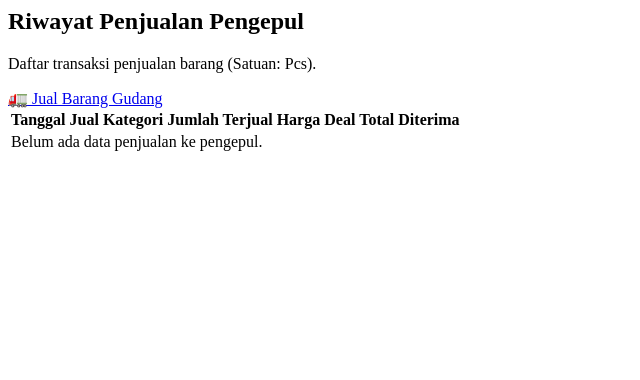
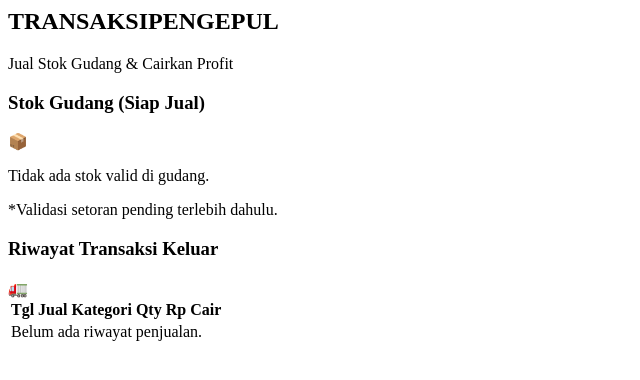
Before and after one commit to wrhasyim/bst, a PHP site: page /bst/views/admin/penjualan/index.php in a window 1280 px wide. Shown: the top 380 px of the page, without its empty margins (0-640 px from the left). Run offline with PHP 8.4, Linux system fonts and the light colour scheme; some libraries are stand-ins or nearby versions.

Commit message:
feat: Refactor PenjualanController for improved stock and sales processing; enhance edit_pending view for better user experience

```diff
--- a/views/admin/penjualan/index.php
+++ b/views/admin/penjualan/index.php
@@ -1,52 +1,89 @@
-<div class="max-w-6xl mx-auto">
-    <div class="flex flex-col sm:flex-row justify-between items-center mb-6">
+<div class="max-w-7xl mx-auto space-y-8 pb-10">
+
+    <div class="flex items-center justify-between">
         <div>
-            <h2 class="text-xl font-bold text-gray-800">Riwayat Penjualan Pengepul</h2>
-            <p class="text-xs text-gray-500 mt-0.5">Daftar transaksi penjualan barang (Satuan: Pcs).</p>
+            <h2 class="text-3xl font-black text-slate-800 italic uppercase tracking-tight">TRANSAKSI<span class="text-emerald-500">PENGEPUL</span></h2>
+            <p class="text-[10px] font-bold text-slate-400 uppercase tracking-[0.3em] mt-1">Jual Stok Gudang & Cairkan Profit</p>
         </div>
-        <a href="<?= BASE_URL ?>/penjualan/create" class="mt-4 sm:mt-0 inline-flex items-center px-4 py-2 bg-slate-800 hover:bg-black text-white text-sm font-bold rounded-xl shadow-sm transition-all">
-            <span class="mr-2">🚛</span> Jual Barang Gudang
-        </a>
     </div>
 
     <?php if (isset($_SESSION['success'])): ?>
-        <div class="bg-emerald-50 border-l-4 border-emerald-500 p-3 rounded-r-lg shadow-sm mb-4 text-xs text-emerald-800 font-medium">
-            <?= $_SESSION['success']; unset($_SESSION['success']); ?>
+        <div class="p-4 bg-emerald-50 border-l-4 border-emerald-500 text-emerald-800 text-xs font-bold shadow-sm flex items-center animate-pulse">
+            <span class="mr-2 text-lg">💰</span> <?= $_SESSION['success']; unset($_SESSION['success']); ?>
+        </div>
+    <?php endif; ?>
+    <?php if (isset($_SESSION['error'])): ?>
+        <div class="p-4 bg-red-50 border-l-4 border-red-500 text-red-800 text-xs font-bold shadow-sm flex items-center">
+            <span class="mr-2 text-lg">⚠️</span> <?= $_SESSION['error']; unset($_SESSION['error']); ?>
         </div>
     <?php endif; ?>
 
-    <div class="bg-white rounded-xl shadow-sm border border-gray-200 overflow-hidden">
+    <div class="grid grid-cols-1 lg:grid-cols-2 gap-8">
+
+        <div class="space-y-6">
+            <div class="bg-white rounded-[3rem] border border-slate-200 shadow-sm overflow-hidden h-full">
+                <div class="p-8 border-b border-slate-50 bg-slate-50/50 flex justify-between items-center">
+                    <h3 class="font-black text-slate-800 text-xs uppercase tracking-widest italic underline">Stok Gudang (Siap Jual)</h3>
+                    <span class="text-2xl">📦</span>
+                </div>
+                <div class="p-6">
+                    <?php if(empty($stok)): ?>
+                        <div class="text-center py-10">
+                            <p class="text-sm font-bold text-slate-400 uppercase tracking-widest">Tidak ada stok valid di gudang.</p>
+                            <p class="text-[10px] text-slate-400 mt-2 italic">*Validasi setoran pending terlebih dahulu.</p>
+                        </div>
+                    <?php else: ?>
+                        <div class="space-y-4">
+                            <?php foreach($stok as $s): ?>
+                            <div class="p-6 border border-slate-100 rounded-[2rem] bg-slate-50 hover:bg-emerald-50 hover:border-emerald-100 transition-all group flex flex-col sm:flex-row justify-between items-center gap-4">
+                                <div class="text-center sm:text-left w-full">
+                                    <h4 class="font-black text-slate-800 uppercase italic tracking-tighter text-lg"><?= htmlspecialchars($s['nama_sampah']) ?></h4>
+                                    <div class="flex items-center justify-center sm:justify-start gap-4 mt-2">
+                                        <span class="text-sm font-black text-slate-600"><?= number_format($s['total_pcs'], 0) ?> PCS</span>
+                                        <span class="text-[10px] font-bold text-slate-400">|</span>
+                                        <span class="text-xs font-black text-emerald-600">Rp<?= number_format($s['estimasi_pendapatan'], 0, ',', '.') ?></span>
+                                    </div>
+                                </div>
+                                <form action="<?= BASE_URL ?>/penjualan/jual" method="POST" class="shrink-0 w-full sm:w-auto">
+                                    <input type="hidden" name="kategori_id" value="<?= $s['kategori_id'] ?>">
+                                    <button type="submit" onclick="return confirm('Jual <?= number_format($s['total_pcs'], 0) ?> Pcs <?= $s['nama_sampah'] ?> ke pengepul?')" class="w-full sm:w-auto px-6 py-3 bg-emerald-600 text-white text-[10px] font-black uppercase tracking-widest rounded-xl shadow-lg hover:bg-emerald-700 transition-all transform active:scale-95">
+                                        🚀 Jual Semua
+                                    </button>
+                                </form>
+                            </div>
+                            <?php endforeach; ?>
+                        </div>
+                    <?php endif; ?>
+                </div>
+            </div>
+        </div>
+
+        <div class="space-y-6">
+            <div class="bg-slate-900 rounded-[3rem] shadow-2xl overflow-hidden h-full text-white">
+                <div class="p-8 border-b border-slate-800 bg-slate-950 flex justify-between items-center">
+                    <h3 class="font-black text-emerald-400 text-xs uppercase tracking-widest italic underline">Riwayat Transaksi Keluar</h3>
+                    <span class="text-2xl">🚛</span>
+                </div>
+                <div class="overflow-x-auto">
                     <table class="w-full text-left">
                         <thead>
-                <tr class="bg-gray-50 border-b border-gray-200 text-[10px] uppercase text-gray-400 font-bold">
-                    <th class="px-5 py-3">Tanggal Jual</th>
-                    <th class="px-5 py-3">Kategori</th>
-                    <th class="px-5 py-3 text-center">Jumlah Terjual</th>
-                    <th class="px-5 py-3 text-right">Harga Deal</th>
-                    <th class="px-5 py-3 text-right">Total Diterima</th>
+                            <tr class="border-b border-slate-800 text-[9px] uppercase text-slate-500 font-black tracking-widest">
+                                <th class="px-8 py-5">Tgl Jual</th>
+                                <th class="px-8 py-5">Kategori</th>
+                                <th class="px-8 py-5 text-right">Qty</th>
+                                <th class="px-8 py-5 text-right">Rp Cair</th>
                             </tr>
                         </thead>
-            <tbody class="divide-y divide-gray-100">
-                <?php if (empty($penjualan)): ?>
-                    <tr><td colspan="5" class="px-5 py-10 text-center text-gray-400 text-sm italic">Belum ada data penjualan ke pengepul.</td></tr>
+                        <tbody class="divide-y divide-slate-800/50">
+                            <?php if(empty($riwayat)): ?>
+                                <tr><td colspan="4" class="px-8 py-10 text-center text-slate-500 text-xs italic">Belum ada riwayat penjualan.</td></tr>
                             <?php else: ?>
-                    <?php foreach ($penjualan as $row): ?>
-                    <tr class="hover:bg-gray-50 transition-colors">
-                        <td class="px-5 py-3 text-xs text-gray-500">
-                            <?= date('d M Y', strtotime($row['tanggal_jual'])) ?>
-                        </td>
-                        <td class="px-5 py-3">
-                            <span class="font-bold text-gray-700 text-sm"><?= htmlspecialchars($row['nama_sampah']) ?></span>
-                        </td>
-                        <td class="px-5 py-3 text-center font-bold text-gray-800 text-sm">
-                            <?= number_format($row['total_berat'], 0) ?> <span class="text-[10px] font-normal text-gray-400">Pcs</span>
-                        </td>
-                        <td class="px-5 py-3 text-right text-xs text-gray-600">
-                            Rp<?= number_format($row['harga_per_kg'], 0, ',', '.') ?>/pcs
-                        </td>
-                        <td class="px-5 py-3 text-right font-black text-emerald-600 text-sm">
-                            Rp<?= number_format($row['total_pendapatan'], 0, ',', '.') ?>
-                        </td>
+                                <?php foreach($riwayat as $r): ?>
+                                <tr class="hover:bg-slate-800 transition-all">
+                                    <td class="px-8 py-4 text-[10px] font-bold text-slate-400"><?= date('d/m/y', strtotime($r['tanggal_jual'])) ?></td>
+                                    <td class="px-8 py-4 font-black text-slate-200 text-xs uppercase italic tracking-tighter"><?= htmlspecialchars($r['nama_sampah']) ?></td>
+                                    <td class="px-8 py-4 text-right font-bold text-slate-300 text-xs"><?= number_format($r['total_berat'], 0) ?></td>
+                                    <td class="px-8 py-4 text-right font-black text-emerald-400 text-sm">Rp<?= number_format($r['total_pendapatan'], 0, ',', '.') ?></td>
                                 </tr>
                                 <?php endforeach; ?>
                             <?php endif; ?>
@@ -54,3 +91,7 @@
                     </table>
                 </div>
             </div>
+        </div>
+
+    </div>
+</div>
```
Also changed, not shown: app/Controllers/PenjualanController.php (+53 -48 lines), views/admin/setoran/edit_pending.php (+38 -20 lines). Lines whose indentation alone changed are shown as unchanged.
